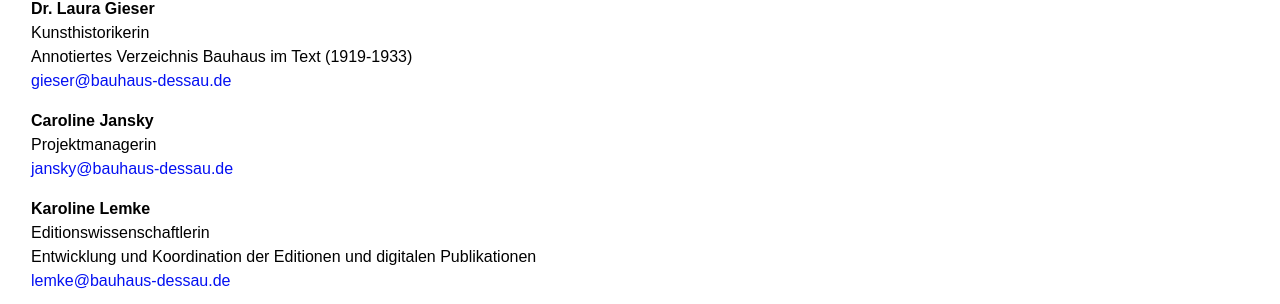
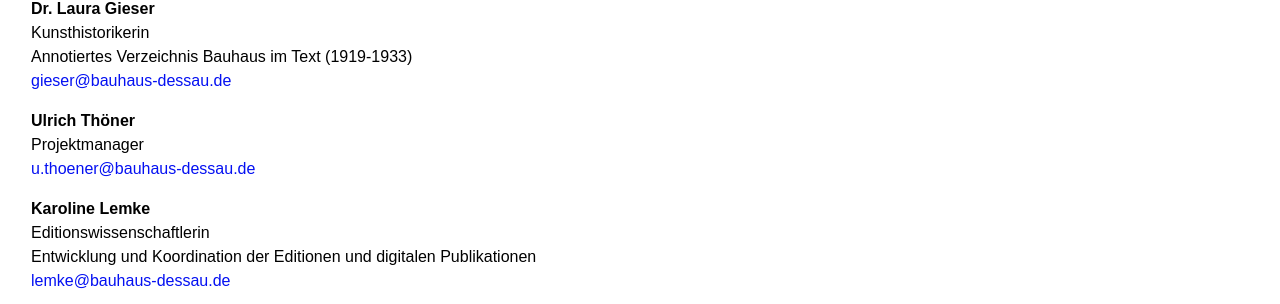
Before and after one commit to Bauhaus-im-Text/internetauftritt, a Jekyll site: the page built from pages/team.md, in a window 1280 px wide. Shown: the part 286-590 px from the top of the page. Built offline with Jekyll 4.4.1, drawn with Linux system fonts in a browser that asks for light colours.

Commit message:
Update team.md

```diff
--- a/pages/team.md
+++ b/pages/team.md
@@ -18,9 +18,9 @@
 <gieser@bauhaus-dessau.de>
 
 
-**Caroline Jansky**
-Projektmanagerin
-<jansky@bauhaus-dessau.de>
+**Ulrich Thöner**
+Projektmanager
+<u.thoener@bauhaus-dessau.de>
 
 
 **Karoline Lemke**
```
